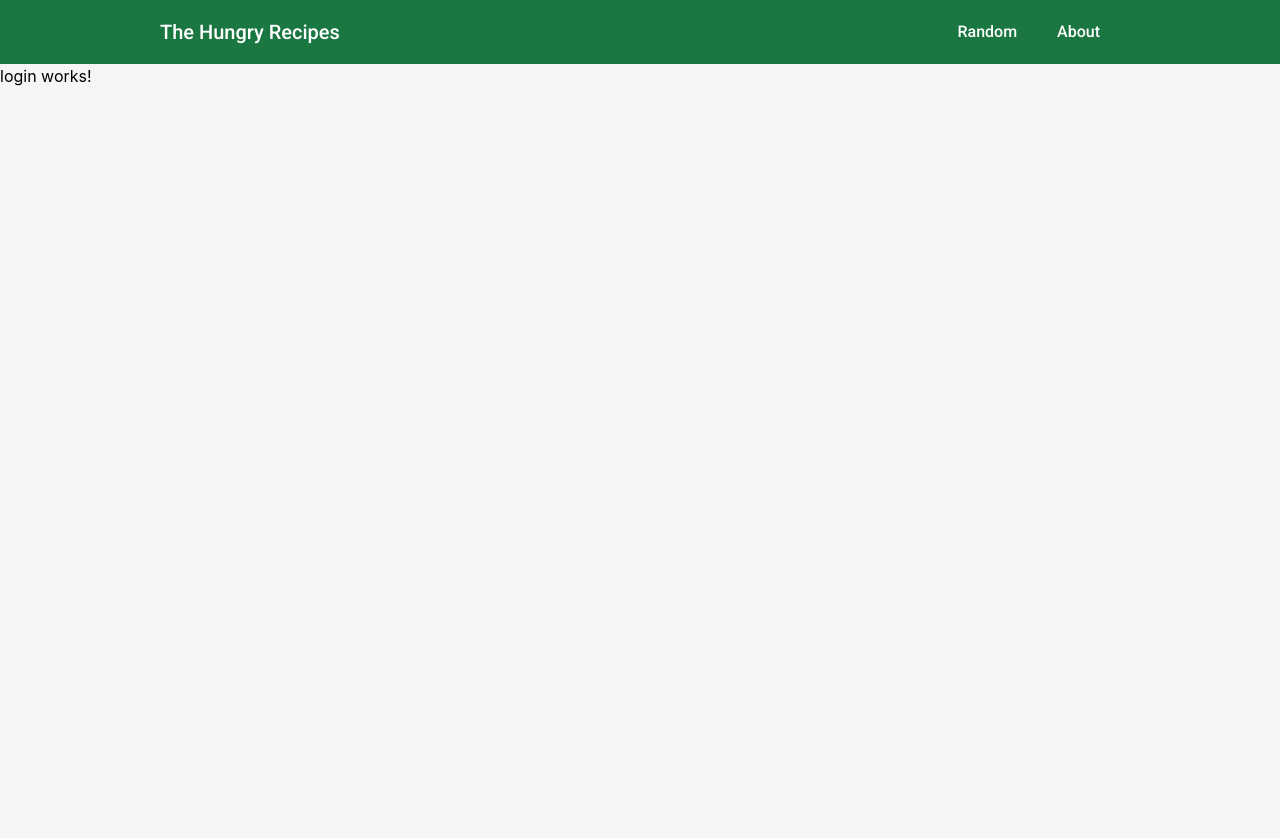
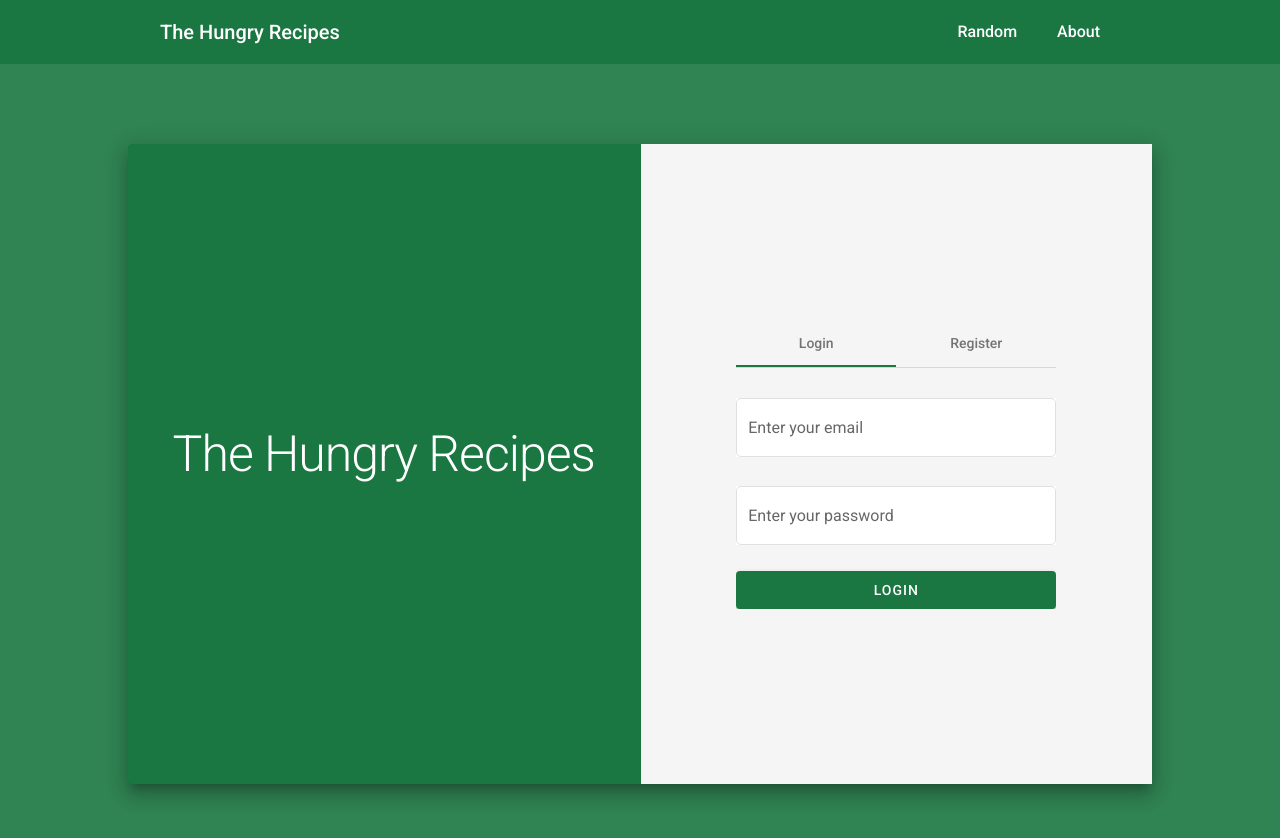
Before and after one commit to NitinNair89/TheHungryRecipesApp, an Angular app in the folder frontend/: page /login in a window 1280 px wide. Shown: the top 838 px of the page. Before the commit the page ends 800 px from the top, so only its background shows below. Built offline with nearby package versions, Linux system fonts and the light colour scheme.

Commit message:
Login and Register Page

```diff
--- a/frontend/src/app/components/login/login.component.html
+++ b/frontend/src/app/components/login/login.component.html
@@ -1 +1,32 @@
-<p>login works!</p>
+<div class="background">
+    <mat-card class="cardStyle mat-elevation-z12">
+        <mat-grid-list cols="2" rowHeight="100%">
+            <!--App Title-->
+            <mat-grid-tile class="tile1" cols="1" row="2">
+                <h1>The Hungry Recipes</h1>
+            </mat-grid-tile>
+            <!--Login/Registration-->
+            <mat-grid-tile class="tile2" cols="1" row="2">
+                <mat-tab-group class="tabStyle">
+                    <mat-tab label="Login">
+                        <br/>
+                        <mat-form-field appearance="outline">
+                            <mat-label>Enter your email</mat-label>
+                            <input matInput/>
+                        </mat-form-field>
+                        <br/>
+                        <mat-form-field appearance="outline">
+                            <mat-label>Enter your password</mat-label>
+                            <input matInput/>
+                        </mat-form-field>
+                        <br/>
+                        <button mat-raised-button>Login</button>
+                    </mat-tab>
+                    <mat-tab label="Register">
+                        <app-registration></app-registration>
+                    </mat-tab>
+                </mat-tab-group>
+            </mat-grid-tile>
+        </mat-grid-list>
+    </mat-card>
+</div>
--- a/frontend/src/app/components/login/login.component.scss
+++ b/frontend/src/app/components/login/login.component.scss
@@ -0,0 +1,50 @@
+.background {
+    background-color: rgba(27,119,66,0.9);
+    display: flex;
+    justify-content: center;
+    align-items: center;
+    height: 100vh;
+}
+
+.cardStyle {
+    background-color: #1b7742;
+    height: 80%;
+    width: 80%;
+    padding: 0 !important;
+}
+
+.tabStyle {
+    min-width: 0% !important;
+}
+
+.tile1 {
+    color: white;
+    position: absolute;
+}
+
+.tile2 {
+    background-color: whitesmoke;
+    position: absolute;
+}
+
+:host ::ng-deep .tile2 .mat-figure{
+    align-items: start !important;
+}
+
+:host ::ng-deep .mat-form-field {
+    width: 100% !important;
+}
+
+:host ::ng-deep .mat-form-field-appearance-outline .mat-form-field-outline {
+    background-color: white !important;
+}
+
+:host ::ng-deep .mat-raised-button {
+    background-color: #1b7742;
+    width: 100%;
+    color: white;
+}
+
+:host ::ng-deep .mat-tab-group.mat-primary .mat-ink-bar, .mat-tab-nav-bar.mat-primary .mat-ink-bar {
+    background-color: #1b7742;
+}
--- /dev/null
+++ b/frontend/src/app/components/registration/registration.component.html
@@ -0,0 +1,17 @@
+<br/>
+<mat-form-field appearance="outline">
+    <mat-label>Enter your email</mat-label>
+        <input matInput/>
+</mat-form-field>
+<br/>
+<mat-form-field appearance="outline">
+    <mat-label>Enter your password</mat-label>
+        <input matInput/>
+</mat-form-field>
+<br/>
+<mat-form-field appearance="outline">
+    <mat-label>Confirm your password</mat-label>
+        <input matInput/>
+</mat-form-field>
+<br/>
+<button mat-raised-button>Register</button>
--- /dev/null
+++ b/frontend/src/app/components/registration/registration.component.ts
@@ -0,0 +1,15 @@
+import { Component, OnInit } from '@angular/core';
+
+@Component({
+  selector: 'app-registration',
+  templateUrl: './registration.component.html',
+  styleUrls: ['./registration.component.scss']
+})
+export class RegistrationComponent implements OnInit {
+
+  constructor() { }
+
+  ngOnInit(): void {
+  }
+
+}
```
Also changed, not shown: frontend/src/app/app.module.ts (+17 -1 lines), frontend/src/app/components/registration/registration.component.scss (added), 1 other file (tests, documents, lock files or other folders).
